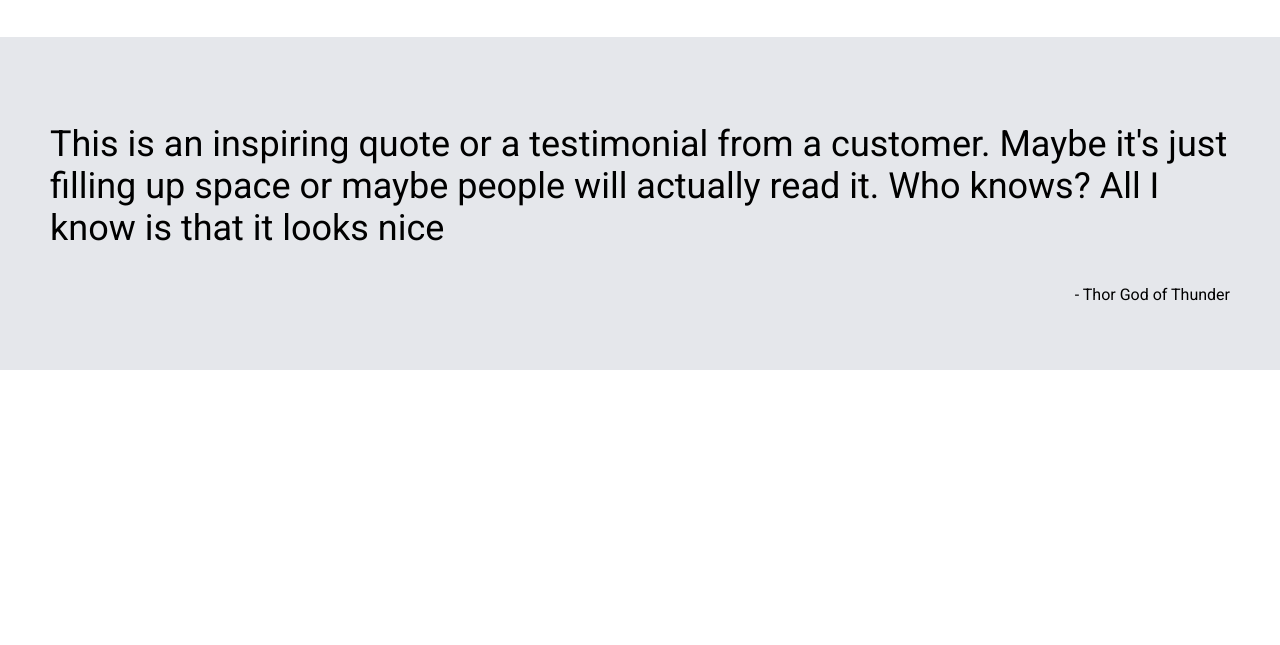
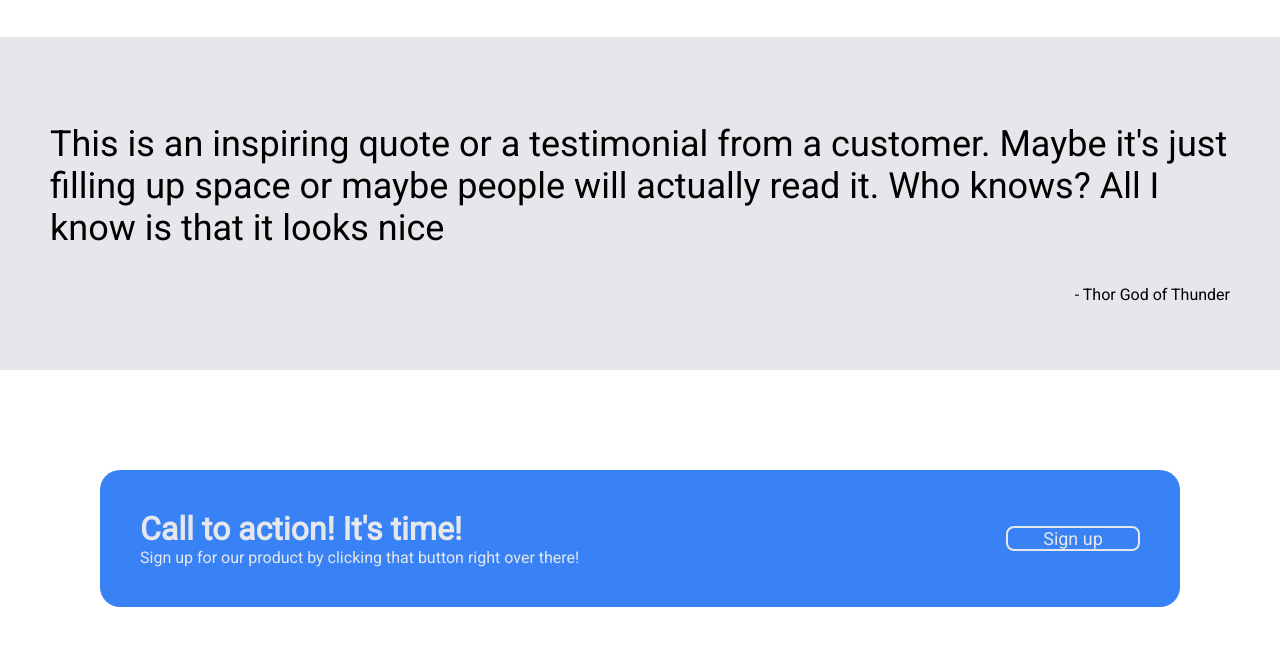
Before and after one commit to rabee-m/landing-page, a plain HTML site: page index.html in a window 1280 px wide. Shown: the part 769-1414 px from the top of the page. Before the commit the page ends 1139 px from the top, so only its background shows below. Drawn offline with Linux system fonts and the light colour scheme.

Commit message:
add alert-banner to landing page

```diff
--- a/index.html
+++ b/index.html
@@ -59,6 +59,13 @@
             will actually read it. Who knows? All I know is that it looks nice </p>
         <p class="quote-author">- Thor God of Thunder</p>
     </div>
+    <div class="alert-banner">
+        <div class="alert-text">
+            <h1>Call to action! It's time! </h1>
+            <p>Sign up for our product by clicking that button right over there!</p>
+        </div>
+        <div class="alert-button">Sign up</div>
+    </div>
     </div>
 </div>
 </body>
--- a/styles.css
+++ b/styles.css
@@ -113,3 +113,38 @@ body {
 .quote-author{
     text-align: right;
 }
+
+.alert-banner {
+    display: flex;
+    flex: 1;
+    align-items: center;
+    justify-content: center;
+    background-color: #3882F6;
+    margin: 100px;
+    border-radius: 20px;
+}
+
+.alert-text {
+    display: flex;
+    flex-direction: column;
+    flex: 1;
+    padding: 40px;
+    color:#e5e7eb
+}
+.alert-text > * {
+    margin: 0;
+}
+
+.alert-button {
+    background-color: #3882F6;
+    width: 130px;
+    height: auto;
+    border: 2px solid #e5e7eb;
+    border-radius: 8px;
+    display: flex;
+    justify-content: center;
+    align-items: center;
+    font-size: 18px;
+    color: #e5e7eb;
+    margin: 40px;
+}
```
